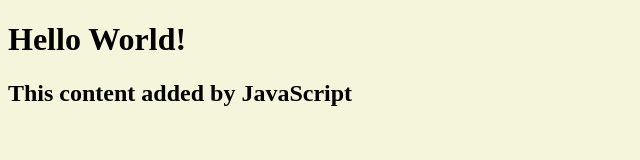
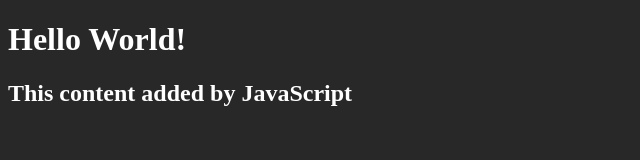
Before and after one commit to tophu4/my-personal-website, a plain HTML site: page index.html in a window 1280 px wide. Shown: the whole page, without its empty margins (0-640 px from the left). Drawn offline with Linux system fonts and the light colour scheme.

Commit message:
change background, add color

```diff
--- a/style.css
+++ b/style.css
@@ -1,3 +1,4 @@
 body {
-    background: beige;
+    color: white;
+    background: #282828;
 }
```
